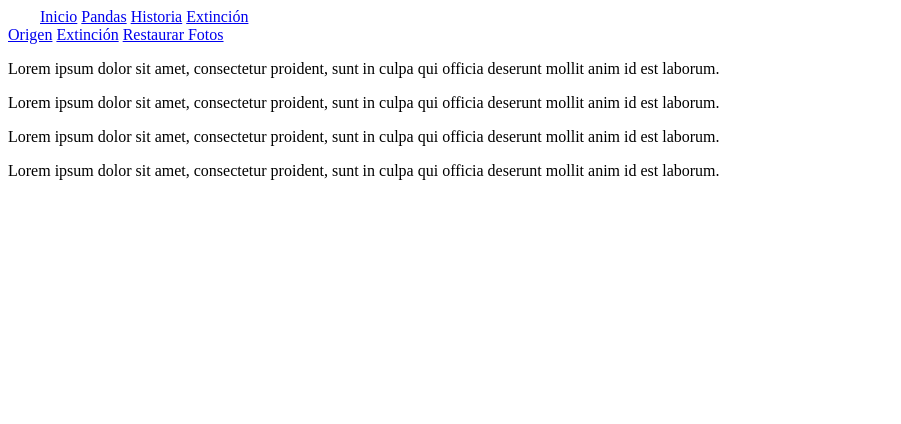
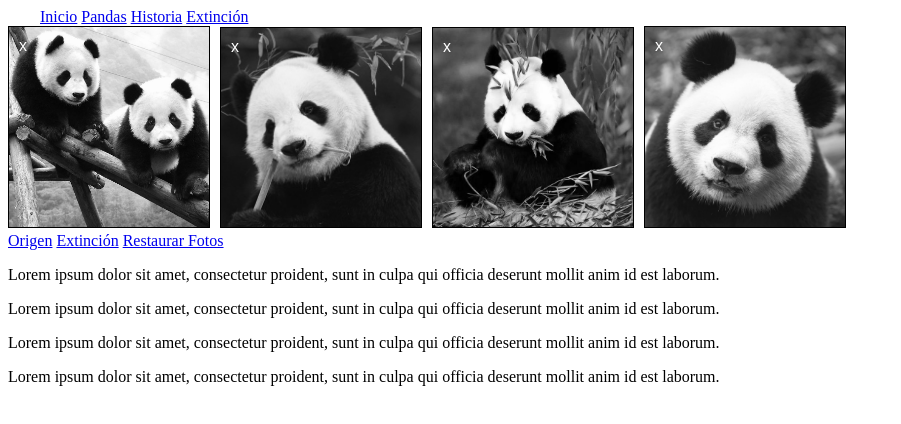
Before and after one commit to Fiorellacr24/PandaPanda, a plain HTML site: page index.html in a window 1280 px wide. Shown: the whole page, without its empty margins (0-901 px from the left). Drawn offline with Linux system fonts and the light colour scheme.

Commit message:
Eliminar Imagen

```diff
--- a/assets/css/main.css
+++ b/assets/css/main.css
@@ -5,3 +5,29 @@
 	padding-left: 14px;
 	padding-right: 14px;
 }
+
+#contenido .img-box{
+	width: 200px;
+	display: inline-block;
+	position: relative;
+	margin-right: 10px;
+	border: 1px solid black;
+}
+
+#contenido .img-box img{
+	max-width: 100%;
+	float: left;
+}
+
+#contenido .img-box span{
+	float: left;
+	position: absolute;
+	left: 10px;
+	color: white;
+	top: 10px;
+	font-family: sans-serif;
+}
+
+#contenido .img-box.deleted{
+	display: none;
+}
--- a/assets/js/app.js
+++ b/assets/js/app.js
@@ -3,4 +3,28 @@ window.addEventListener('load',function(event){
 
 	var container = document.getElementById('contenido');
 
+	for (var i = 1; i < 5; i++){
+		var div = document.createElement('div');
+		var span = document.createElement('span');
+		var img = document.createElement('img');
+		var url = "assets/img/" + i + ".jpg";
+
+		img.setAttribute('src', url);
+		div.appendChild(img);
+		span.innerText = "x";
+		div.appendChild(span);
+
+		div.setAttribute('id', 'imagen-' + i );
+		span.setAttribute('data-imagen' , i);
+		div.setAttribute('class','img-box');
+		container.appendChild(div);
+
+		span.addEventListener('click',function(event){
+			var id = 'imagen-' + this.getAttribute('data-imagen');
+			var img_box = document.getElementById(id);
+			img_box.setAttribute('class', 'img-box deleted');
+		});
+	}
+
+
 });
--- a/index.html
+++ b/index.html
@@ -27,5 +27,6 @@
 		<p>Lorem ipsum dolor sit amet, consectetur proident, sunt in culpa qui officia deserunt mollit anim id est laborum.</p>
 		<p>Lorem ipsum dolor sit amet, consectetur proident, sunt in culpa qui officia deserunt mollit anim id est laborum.</p>
 	</div>
+	<script type="text/javascript" src="assets/js/app.js"></script>
 </body>
 </html>
```
